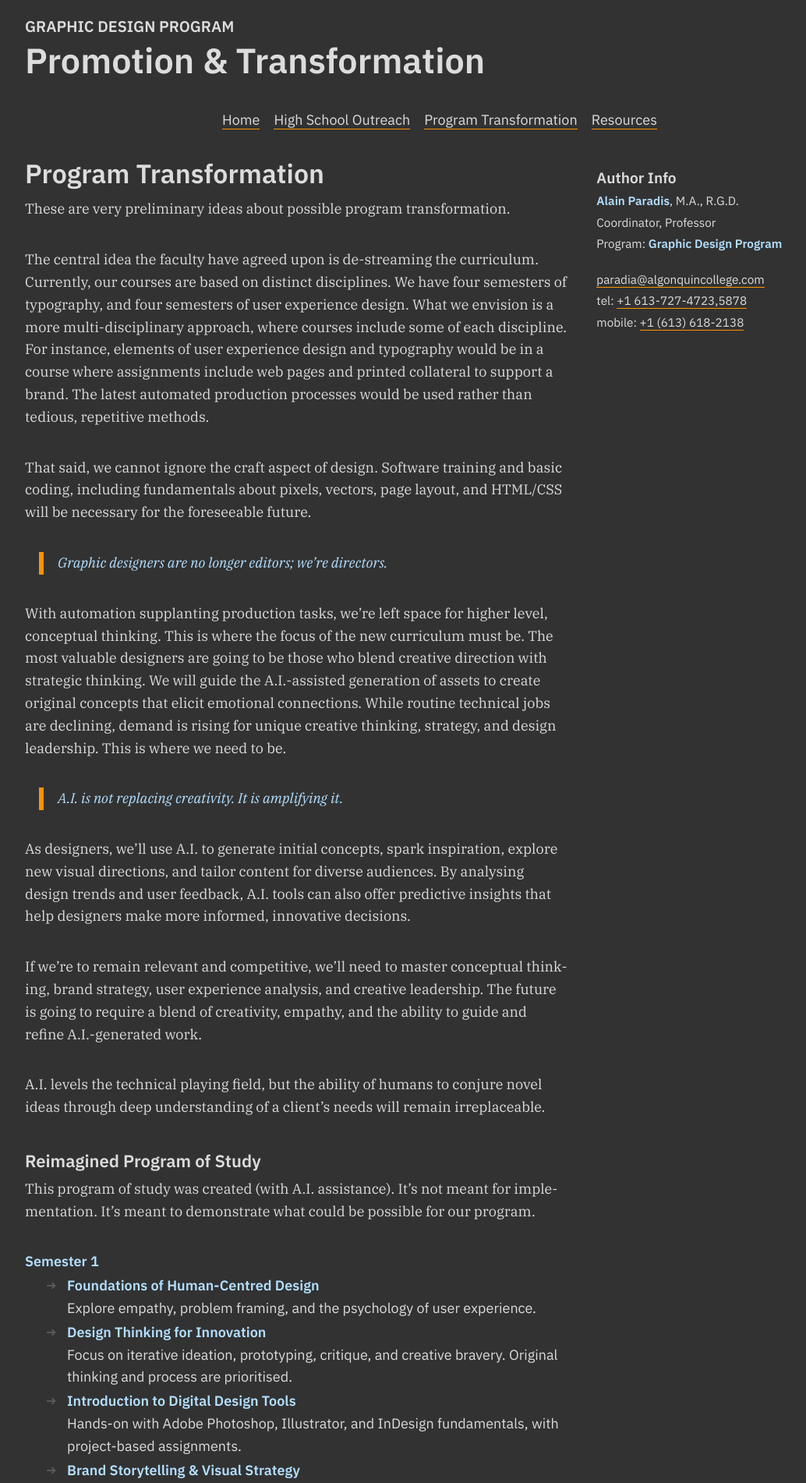
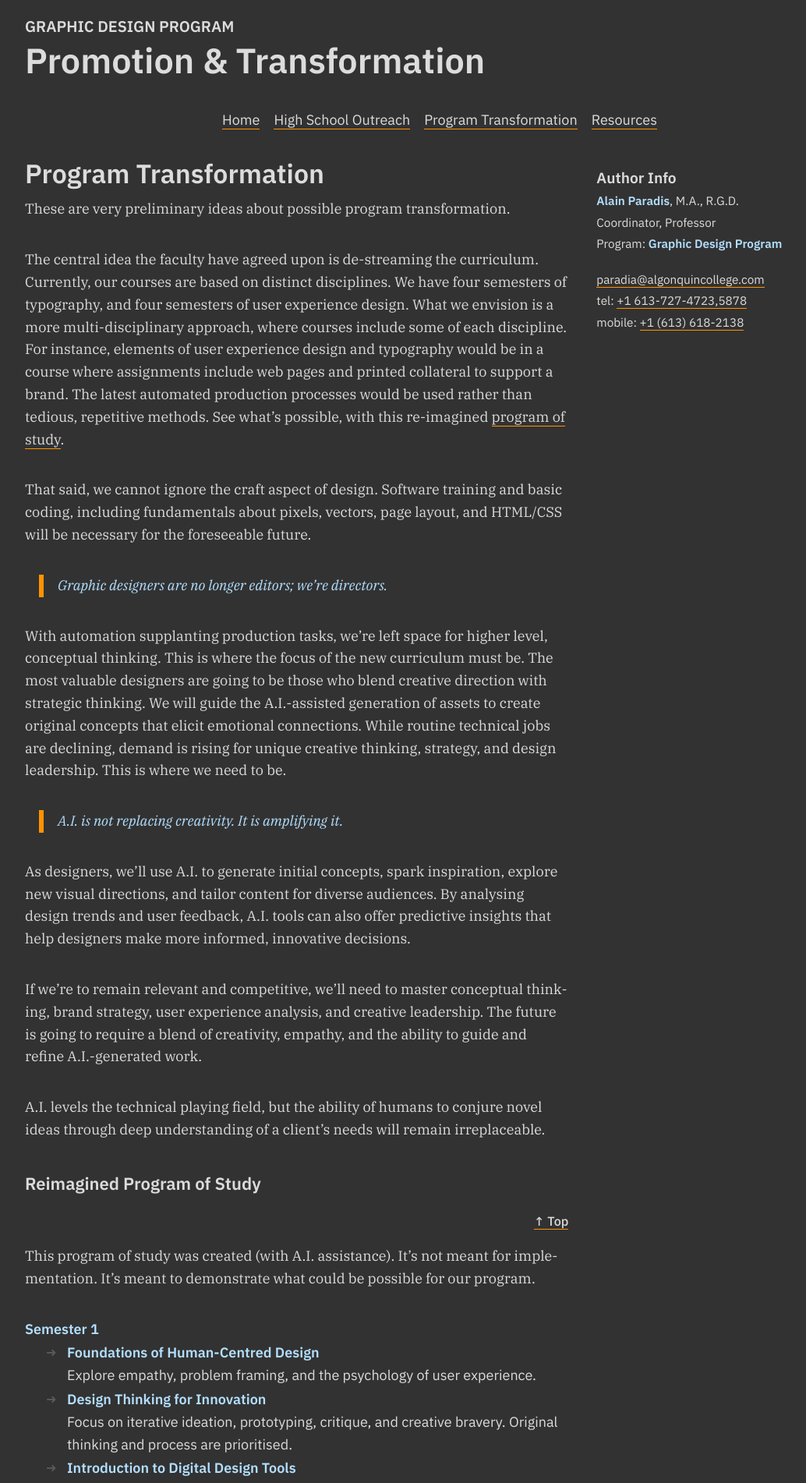
Before and after one commit to AlainParadis/program-transformation, a Jekyll site: the page built from program-transformation.md, in a window 1280 px wide. Shown: the top 1902 px of the page at 78% size, without its empty margins (76-1110 px from the left). Built offline with Jekyll 4.4.1, drawn with Linux system fonts in a browser that asks for light colours.

Commit message:
edits to POS page

```diff
--- a/css/styles.css
+++ b/css/styles.css
@@ -291,6 +291,13 @@ a.btn-small
 	border: 4px solid var(--dark);
 }
 
+.top-link {
+  font-family: var(--sans);
+  font-weight: 500;
+  font-size: .9rem;
+  text-align: right;
+  margin: 1rem 0;
+}
 /* * * * * * * * * *  NAV LAYOUT * * * * * * * * */
 .nav-inner
 {
--- a/program-transformation.md
+++ b/program-transformation.md
@@ -6,7 +6,7 @@ order: 3
 ---
 These are very preliminary ideas about possible program transformation.
 
-The central idea the faculty have agreed upon is de-streaming the curriculum. Currently, our courses are based on distinct disciplines. We have four semesters of typography, and four semesters of user experience design. What we envision is a more multi-disciplinary approach, where courses include some of each discipline. For instance, elements of user experience design and typography would be in a course where assignments include web pages and printed collateral to support a brand. The latest automated production processes would be used rather than tedious, repetitive methods.
+The central idea the faculty have agreed upon is de-streaming the curriculum. Currently, our courses are based on distinct disciplines. We have four semesters of typography, and four semesters of user experience design. What we envision is a more multi-disciplinary approach, where courses include some of each discipline. For instance, elements of user experience design and typography would be in a course where assignments include web pages and printed collateral to support a brand. The latest automated production processes would be used rather than tedious, repetitive methods. See what's possible, with this re-imagined <a href="#pos">program of study</a>.
 
 That said, we cannot ignore the craft aspect of design. Software training and basic coding, including fundamentals about pixels, vectors, page layout, and HTML/CSS will be necessary for the foreseeable future.
 
@@ -23,9 +23,11 @@ If we're to remain relevant and competitive, we'll need to master conceptual thi
 A.I. levels the technical playing field, but the ability of humans to conjure novel ideas through deep understanding of a client's needs will remain irreplaceable.
 
 <h4>
-	Reimagined Program of Study
+	<a name="pos">Reimagined Program of Study</a>
 </h4>
-
+<div class="top-link">
+  <a href="#top">↑ Top</a>
+</div>
 This program of study was created (with A.I. assistance). It's not meant for implementation. It's meant to demonstrate what could be possible for our program.
 
 {% for item in site.data.pos.semesters %}
```
